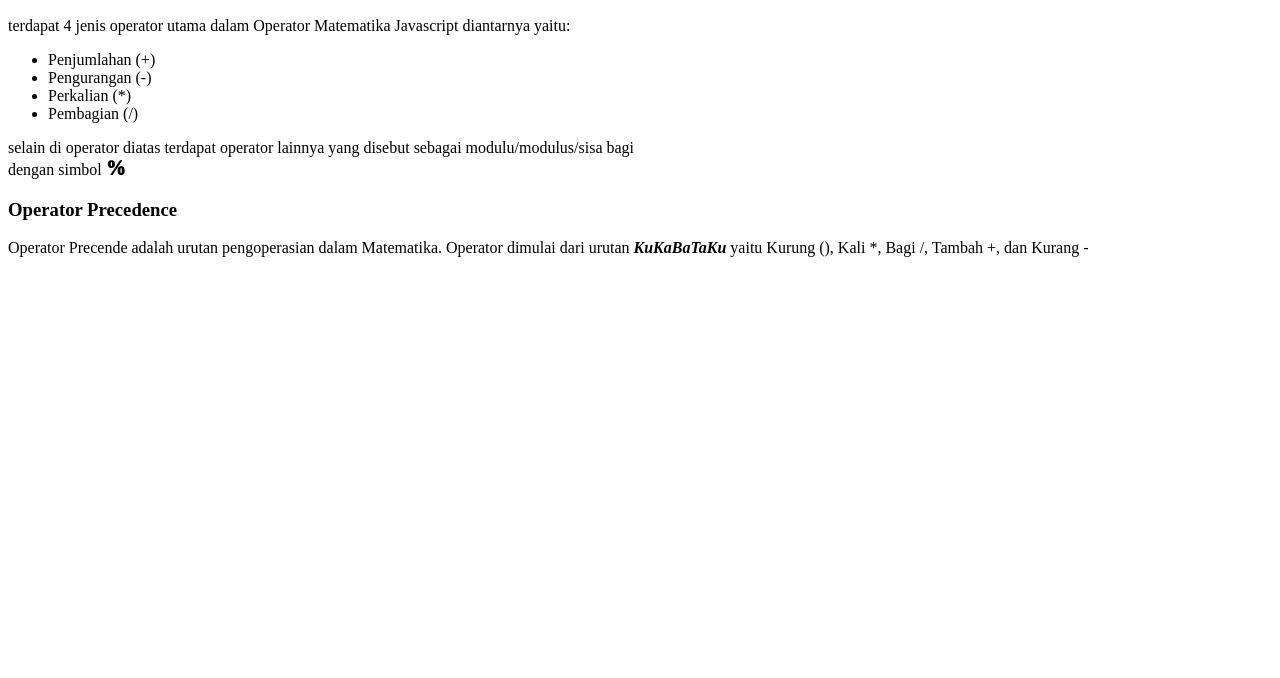
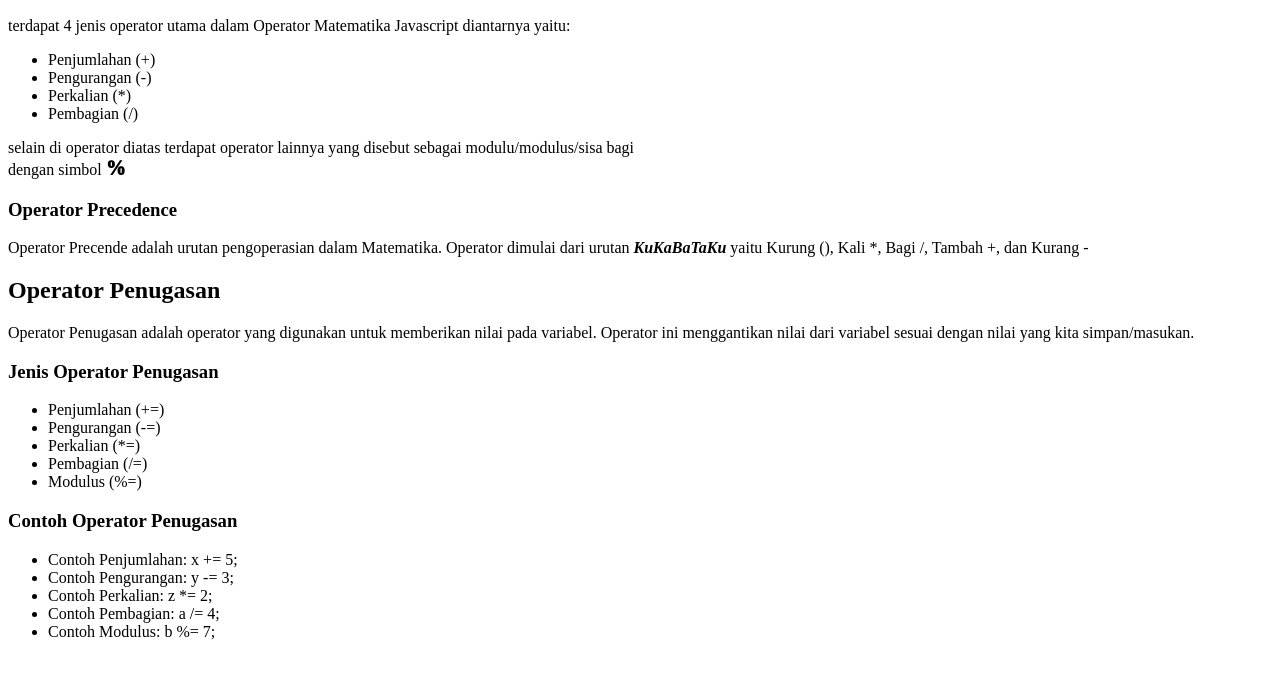
Before and after one commit to naufalluth/Belajar-Javascript, a plain HTML site: page Operator/index.html in a window 1280 px wide. Shown: the part 110-788 px from the top of the page. Drawn offline with Linux system fonts and the light colour scheme.

Commit message:
Catatan Operator Penugasan

```diff
--- a/Operator/index.html
+++ b/Operator/index.html
@@ -34,6 +34,33 @@
         Kurung (), Kali *, Bagi /, Tambah +, dan Kurang -
       </p>
     </div>
+    <div class="operator-penugasan">
+      <h2>Operator Penugasan</h2>
+      <p>
+        Operator Penugasan adalah operator yang digunakan untuk memberikan nilai
+        pada variabel. Operator ini menggantikan nilai dari variabel sesuai
+        dengan nilai yang kita simpan/masukan.
+      </p>
+        <div class="jenis-operator comparison">
+            <h3>Jenis Operator Penugasan</h3>
+            <ul>
+            <li>Penjumlahan (+=)</li>
+            <li>Pengurangan (-=)</li>
+            <li>Perkalian (*=)</li>
+            <li>Pembagian (/=)</li>
+            <li>Modulus (%=)</li>
+            </ul>
+    </div>
+    <div class="contoh-operator-penugasan">
+        <h3>Contoh Operator Penugasan </h3>
+        <ul>
+            <li>Contoh Penjumlahan: x += 5;</li>
+            <li>Contoh Pengurangan: y -= 3;</li>
+            <li>Contoh Perkalian: z *= 2;</li>
+            <li>Contoh Pembagian: a /= 4;</li>
+            <li>Contoh Modulus: b %= 7;</li>
+        </ul>
+    </div>
     <script></script>
   </body>
 </html>
```
